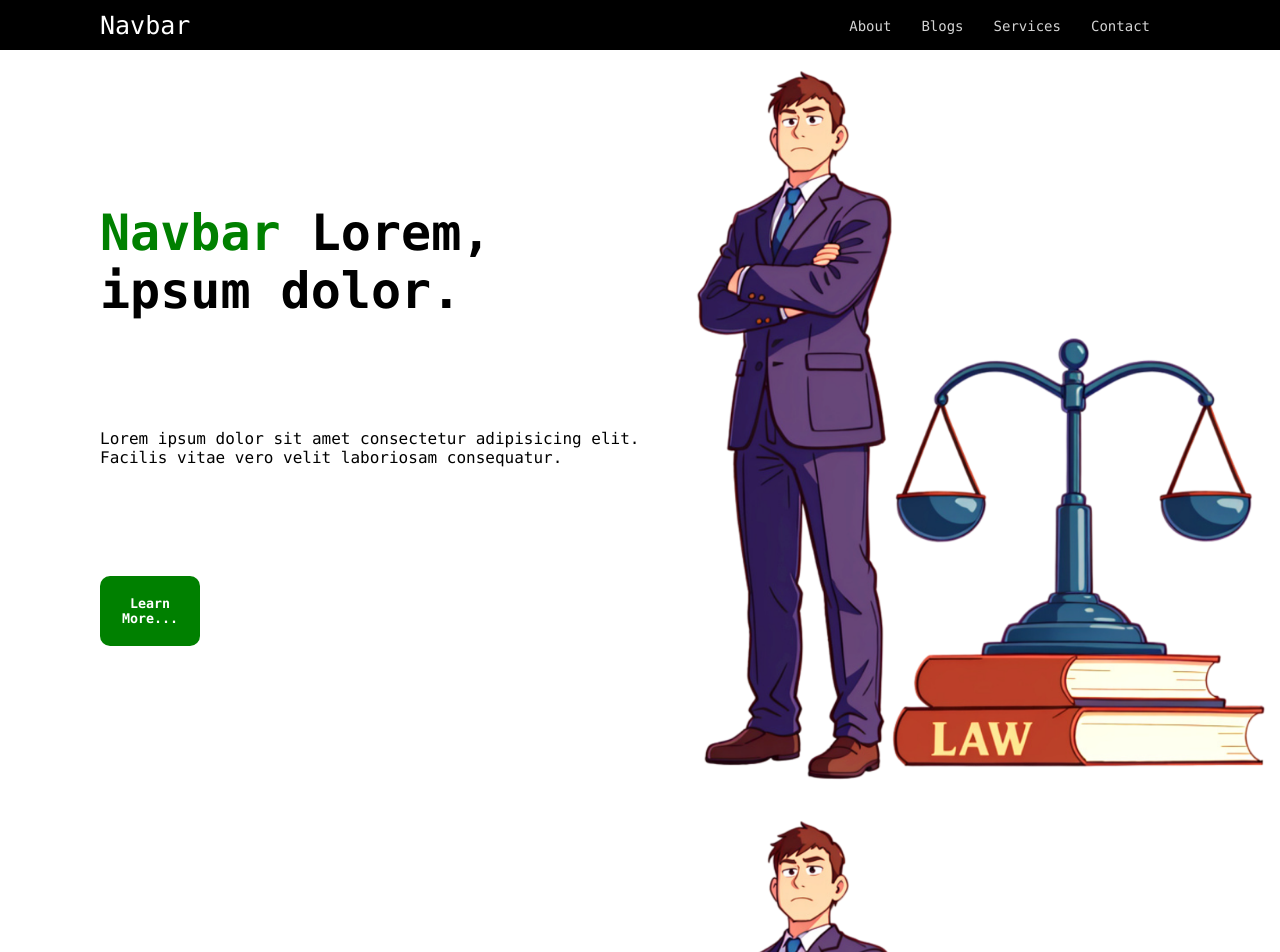
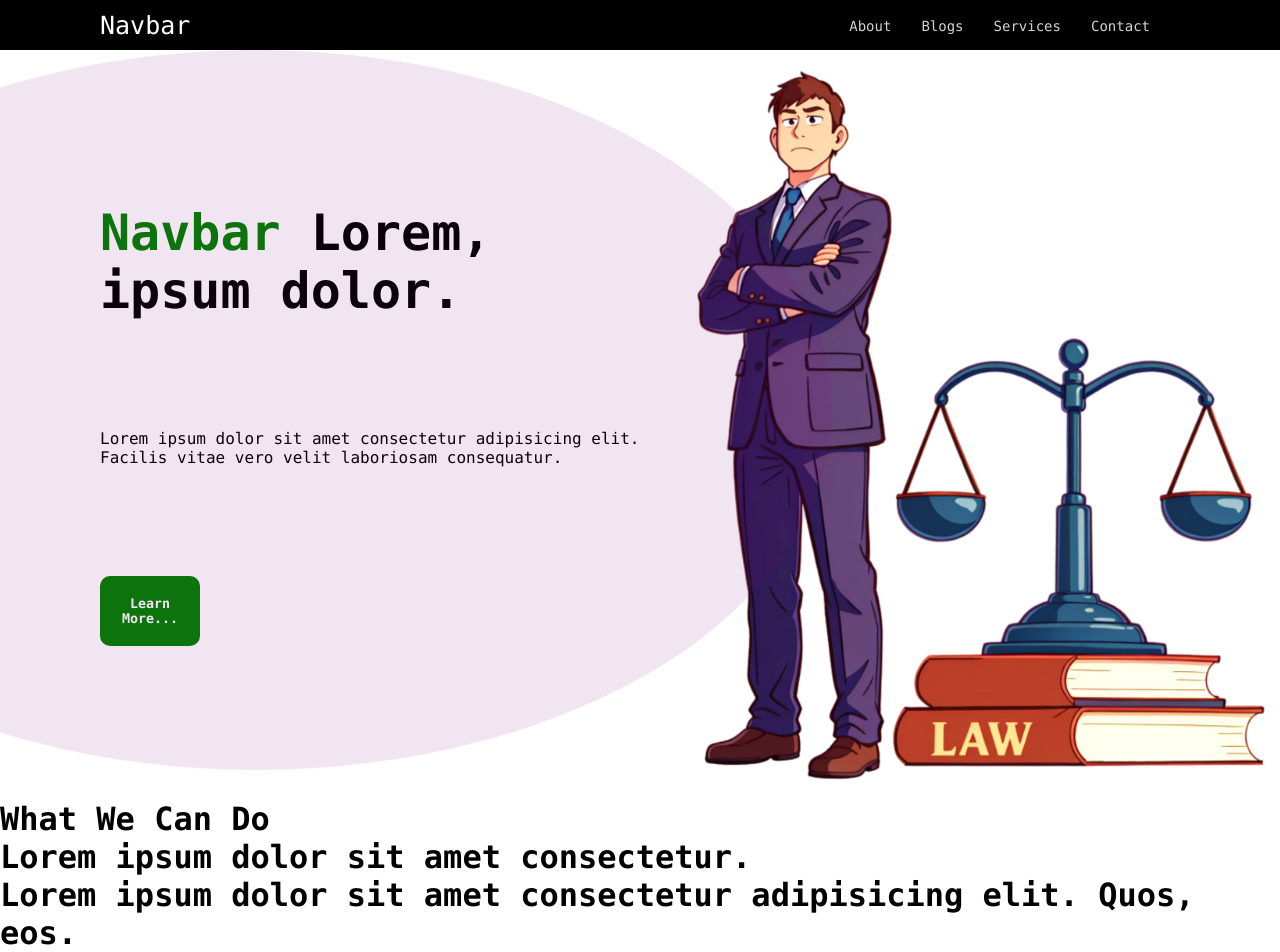
Before and after one commit to webagent-dev/lawyer_project, a Next.js app: page / in a window 1280 px wide. Shown: the top 952 px of the page. Built offline with nearby package versions, Linux system fonts and the light colour scheme.

Commit message:
trying to get local data

```diff
--- /dev/null
+++ b/app/_libs/data.js
@@ -0,0 +1,36 @@
+
+
+export const data = [
+    {
+        id: 1,
+        name: 'design',
+        title: 'Design',
+        desc: 'Lorem ipsum dolor sit amet consectetur adipisicing elit. Quos, eos.',
+        video: '',
+        photo: ''
+    },
+    {
+        id: 2,
+        name: 'development',
+        title: 'Development',
+        desc: 'Lorem ipsum dolor sit amet consectetur adipisicing elit. Quos, eos.',
+        video: '',
+        photo: ''
+    },
+    {
+        id: 3,
+        name: 'design',
+        title: 'Design',
+        desc: 'Lorem ipsum dolor sit amet consectetur adipisicing elit. Quos, eos.',
+        video: '',
+        photo: ''
+    },
+    {
+        id: 4,
+        name: 'design',
+        title: 'Design',
+        desc: 'Lorem ipsum dolor sit amet consectetur adipisicing elit. Quos, eos.',
+        video: '',
+        photo: ''
+    }
+]
--- /dev/null
+++ b/app/component/Circle.tsx
@@ -0,0 +1,11 @@
+import React from 'react'
+import '../styles/circle.css'
+const Circle = () => {
+  return (
+    <div className='circle'>
+
+    </div>
+  )
+}
+
+export default Circle
--- /dev/null
+++ b/app/component/Do.tsx
@@ -0,0 +1,14 @@
+import React from 'react'
+import '../styles/do.css'
+
+const Do = () => {
+  return (
+    <div className='do_container'>
+        <h1 className="do_title">What We Can Do</h1>
+        <h1 className="do_subtitle">Lorem ipsum dolor sit amet consectetur.</h1>
+        <h1>Lorem ipsum dolor sit amet consectetur adipisicing elit. Quos, eos.</h1>
+    </div>
+  )
+}
+
+export default Do
--- a/app/component/Intro.tsx
+++ b/app/component/Intro.tsx
@@ -15,8 +15,6 @@ const Intro = () => {
         <div className="intro_card">
             <Image
             src='/img/lawyer.png'
-            // width='100%'
-            // height='100%'
             layout='fill'
             alt=''
             objectFit='cover'
--- a/app/page.tsx
+++ b/app/page.tsx
@@ -1,10 +1,27 @@
+import Circle from './component/Circle';
 import Intro from './component/Intro'
+import Do from './component/Do'
+import { data } from './_libs/data'
+
+
+// export const getData = () => {
+//   const service = data;
+//   console.log(service)
+//   return service
+// }
+
+
 export default function Home() {
+
+  // const data = getData()
+  console.log(data)
+
   return (
 
       <div className="home_container">
+        <Circle />
         <Intro />
-        <Intro />
+        <Do />
       </div>
 
   );
--- /dev/null
+++ b/app/styles/circle.css
@@ -0,0 +1,10 @@
+.circle{
+    background: purple;
+    height: 90vh;
+    width: 90vw;
+    border-radius: 50%;
+    position: absolute;
+    left: -40vh;
+    z-index: 999;
+    opacity: 0.1;
+}
--- /dev/null
+++ b/app/styles/do.css
@@ -0,0 +1,3 @@
+.do_container{
+
+}
```
